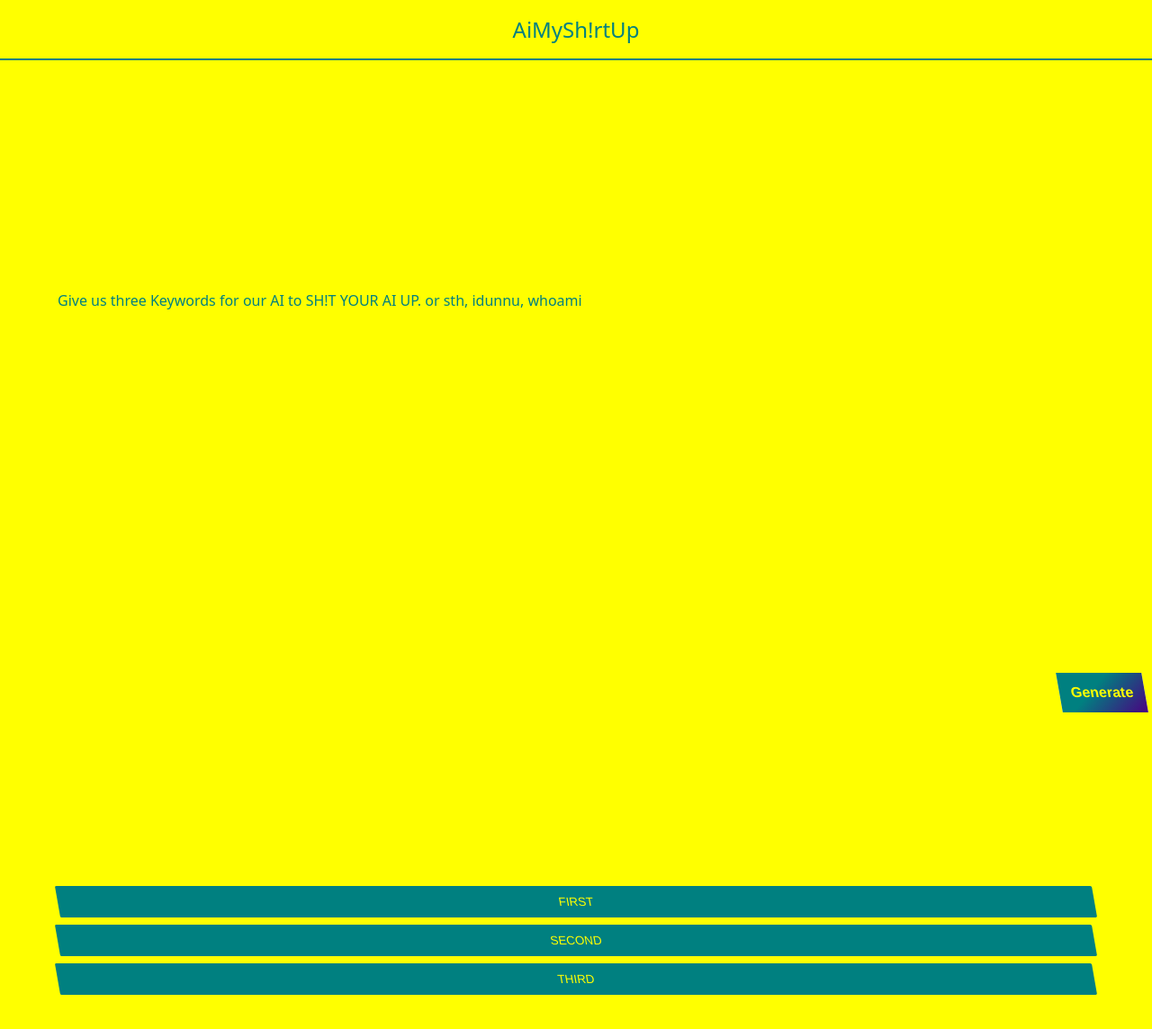
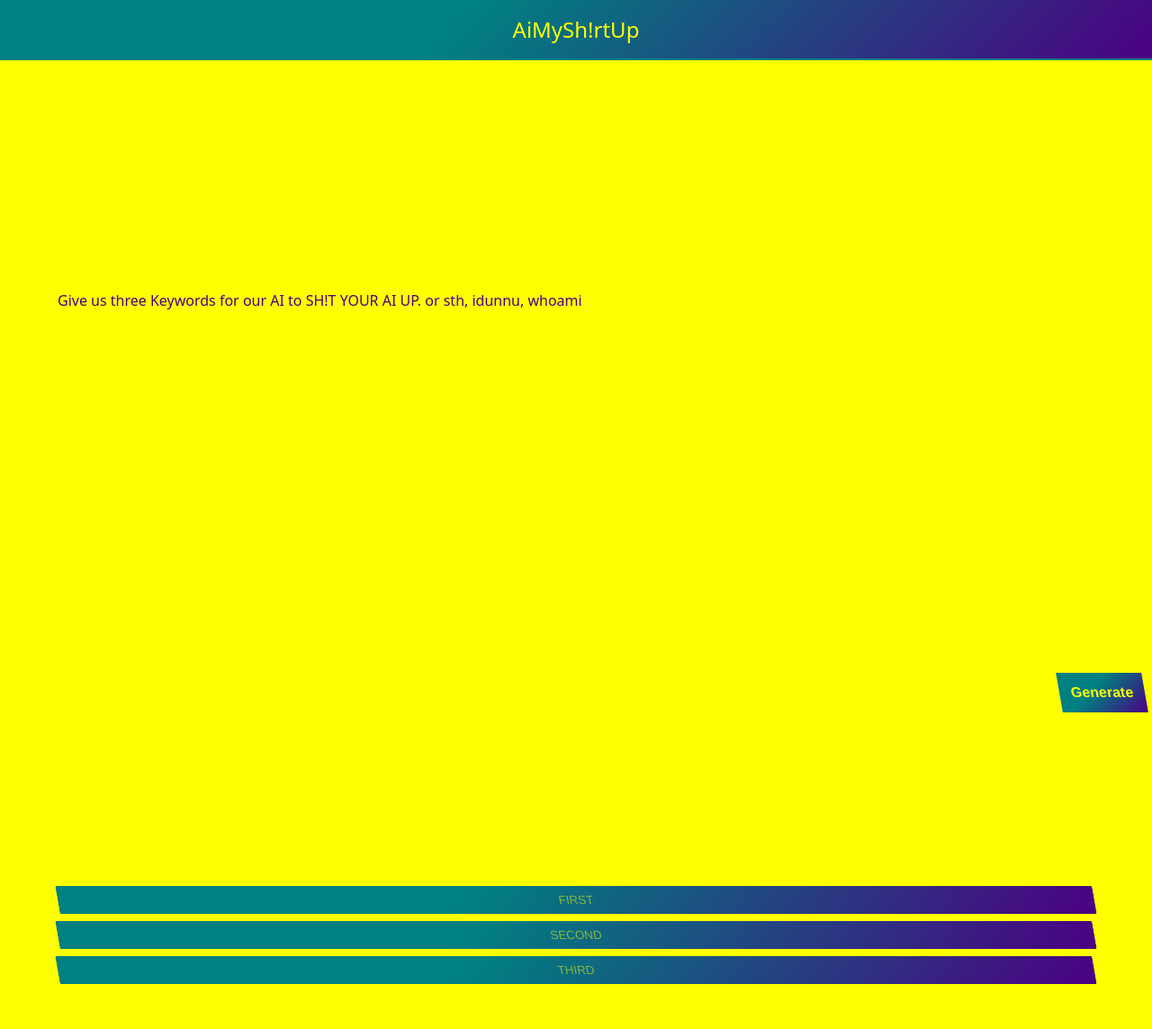
Before and after one commit to t0bbl/capstone-project, a Next.js app: page / in a window 1280 px wide. Shown: the top 1144 px of the page at 90% size. Built offline with nearby package versions, Linux system fonts and the light colour scheme.

Commit message:
form now needs to be filled to be submitted, added small code bits for later use

```diff
--- a/components/Form.js
+++ b/components/Form.js
@@ -1,4 +1,55 @@
 import styled from "styled-components";
+import { StyledButton } from "@/components/StyledButton";
+import { useRouter } from "next/router";
+
+export default function Form() {
+  function handleSubmit(event) {
+    event.preventDefault();
+    const formData = new FormData(event.target);
+    const data = Object.fromEntries(formData);
+    handleClick(event);
+  }
+
+  const router = useRouter();
+
+  const handleClick = (event) => {
+    event.preventDefault();
+    router.push("https://i.imgur.com/7KpCS0Y.jpg");
+  };
+
+  return (
+    <FormContainer onSubmit={handleSubmit}>
+      <Input
+        id="firstKeyword"
+        name="firstKeyword"
+        type="text"
+        placeholder="FIRST"
+        oninvalid="this.setCustomValidity('TYPE HERE IDIOT')"
+        oninput="setCustomValidity('')"
+        required
+      />
+      <Input
+        id="secondKeyword"
+        name="secondKeyword"
+        type="text"
+        placeholder="SECOND"
+        oninvalid="this.setCustomValidity('TYPE HERE IDIOT')"
+        oninput="setCustomValidity('')"
+        required
+      />
+      <Input
+        id="thirdKeyword"
+        name="thirdKeyword"
+        type="text"
+        placeholder="THIRD"
+        oninvalid="this.setCustomValidity('TYPE HERE IDIOT')"
+        oninput="setCustomValidity('')"
+        required
+      />
+      <StyledButton type="submit">Generate</StyledButton>
+    </FormContainer>
+  );
+}
 
 const FormContainer = styled.form`
   gap: 0.5rem;
@@ -13,45 +64,22 @@ const Input = styled.input`
   padding: 0.5rem;
   border: 3px solid black;
   border-radius: 0.1rem;
-  background-color: teal;
+  background-image: linear-gradient(135deg, teal 40%, indigo);
   color: yellow;
   width: 90%;
   margin: 0 5%;
   text-align: center;
-  border: 2px solid teal;
+  border: none;
   transform: skew(10deg);
 
   ::placeholder {
     color: yellow;
+    opacity: 0.5;
   }
   &:focus {
     outline: none;
-    color: indigo;
+    color: yellow;
+
     box-shadow: 2px 2px 5px indigo;
   }
 `;
-
-export default function Form() {
-  return (
-    <FormContainer>
-      <Input
-        id="firstKeyword"
-        name="firstKeyword"
-        type="text"
-        placeholder="FIRST"
-      />
-      <Input
-        id="secondKeyword"
-        name="secondKeyword"
-        type="text"
-        placeholder="SECOND"
-      />
-      <Input
-        id="thirdKeyword"
-        name="thirdKeyword"
-        type="text"
-        placeholder="THIRD"
-      />
-    </FormContainer>
-  );
-}
--- a/components/Header.js
+++ b/components/Header.js
@@ -9,8 +9,8 @@ const Head = styled.p`
   font-size: 1.5rem;
   margin: 0;
   padding: 1rem 0rem;
-  color: teal;
-  background-color: yellow;
+  color: yellow;
+  background-image: linear-gradient(135deg, teal 40%, indigo);
 `;
 
 export default function Header() {
--- a/components/IntroText.js
+++ b/components/IntroText.js
@@ -4,7 +4,7 @@ const introText =
   "Give us three Keywords for our AI to SH!T YOUR AI UP. or sth, idunnu, whoami";
 
 const Intro = styled.p`
-  color: teal;
+  color: indigo;
   margin: 20% 5%;
 `;
 
--- a/pages/index.js
+++ b/pages/index.js
@@ -1,4 +1,3 @@
-import { StyledButton } from "@/components/StyledButton";
 import Header from "../components/Header";
 import Form from "../components/Form";
 import IntroText from "../components/IntroText";
@@ -9,7 +8,6 @@ export default function HomePage() {
       <Header />
       <IntroText />
       <Form />
-      <StyledButton>Generate</StyledButton>
     </>
   );
 }
```
